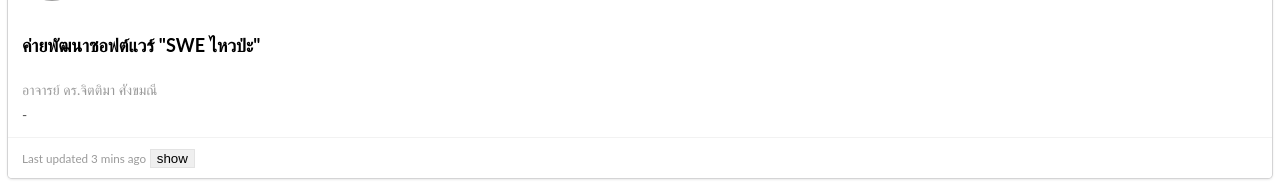
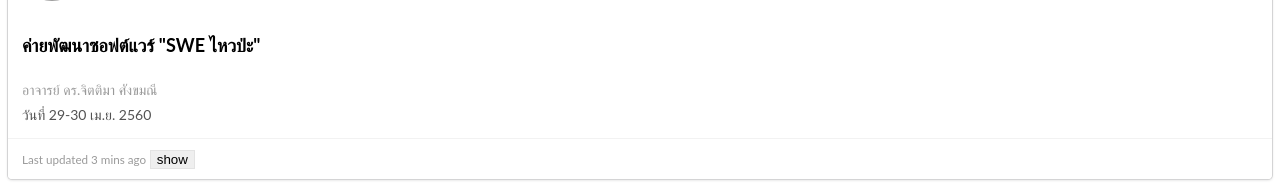
Before and after one commit to protal/SWE-207, a PHP site: template app/views/index/index.phtml in a window 1280 px wide. Shown: the part 2733-2920 px from the top of the page. Run offline with PHP 8.4, Linux system fonts and the light colour scheme; the template is opened without the code that fills it, so the values that code supplies are empty; grey boxes are pictures that could not be loaded.

Commit message:
ใส่วันที่ในกิจกรรม

```diff
--- a/app/views/index/index.phtml
+++ b/app/views/index/index.phtml
@@ -155,7 +155,7 @@ h5 {
                         <a>อาจารย์ ดร.จิตติมา ศังขมณี</a>
                     </div>
                     <div class="card-text">
-                      -
+                      วันที่ 29-30 เม.ย. 2560
                     </div>
                 </div>
                 <div class="card-footer">
```
